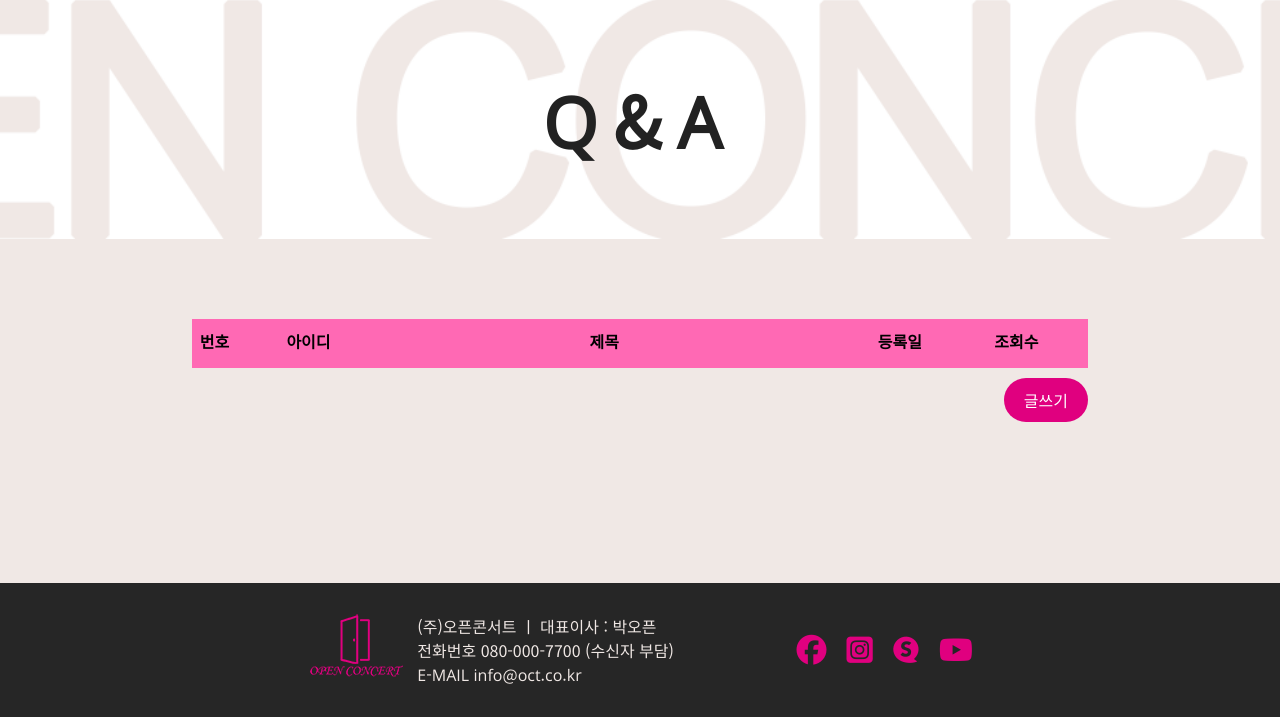
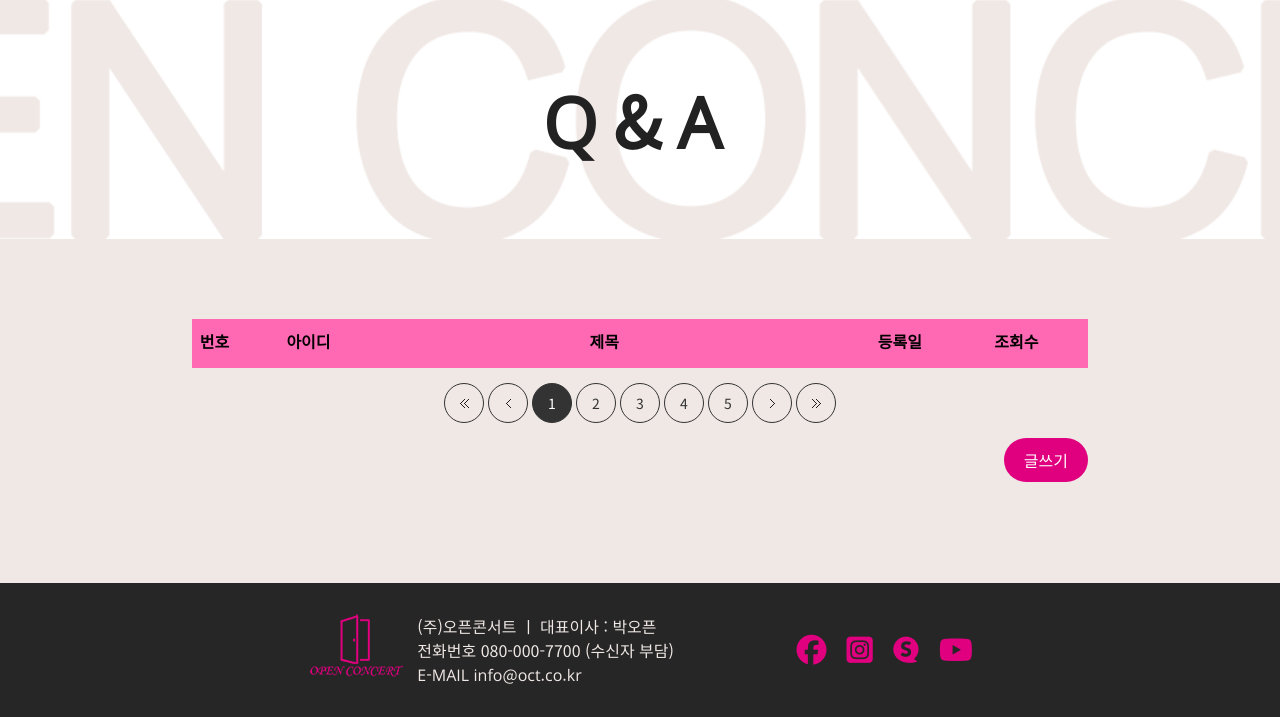
Before and after one commit to uhgenie7/openconcert, a PHP site: page /page/qna/qna.php in a window 1280 px wide. Shown: the part 83-800 px from the top of the page. Run offline with PHP 8.4, Linux system fonts and the light colour scheme; data that the repository does not hold is empty; some libraries are stand-ins or nearby versions.

Commit message:
[Update] qna 페이지 페이징 마크업

```diff
--- a/page/qna/qna.php
+++ b/page/qna/qna.php
@@ -61,6 +61,25 @@
                 }
                 ?>
           </ul>
+          <div class="pager">
+                  <a href="#" class="page">
+                    <img src="/openconcert/img/pager-prev-2.png" alt="pager-prev-2">
+                  </a>
+                  <a href="#" class="page">
+                    <img src="/openconcert/img/pager-prev-1.png" alt="pager-prev-1">
+                  </a>
+                  <a href="#" class="on">1</a>
+                  <a href="#">2</a>
+                  <a href="#">3</a>
+                  <a href="#">4</a>
+                  <a href="#">5</a>
+                  <a href="#" class="page">
+                    <img src="/openconcert/img/pager-next-1.png" alt="pager-next-1">
+                  </a>
+                  <a href="#" class="page">
+                    <img src="/openconcert/img/pager-next-2.png" alt="pager-prev-2">
+                  </a>
+          </div>
           <div class="qna__btns">
             <?php
               if($userid==''){
```
